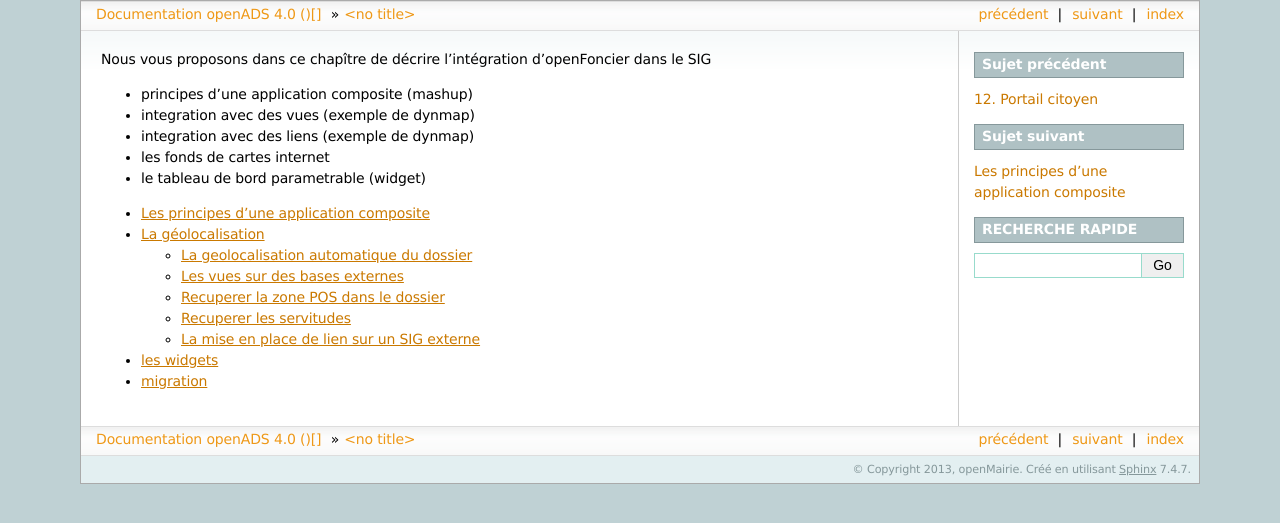
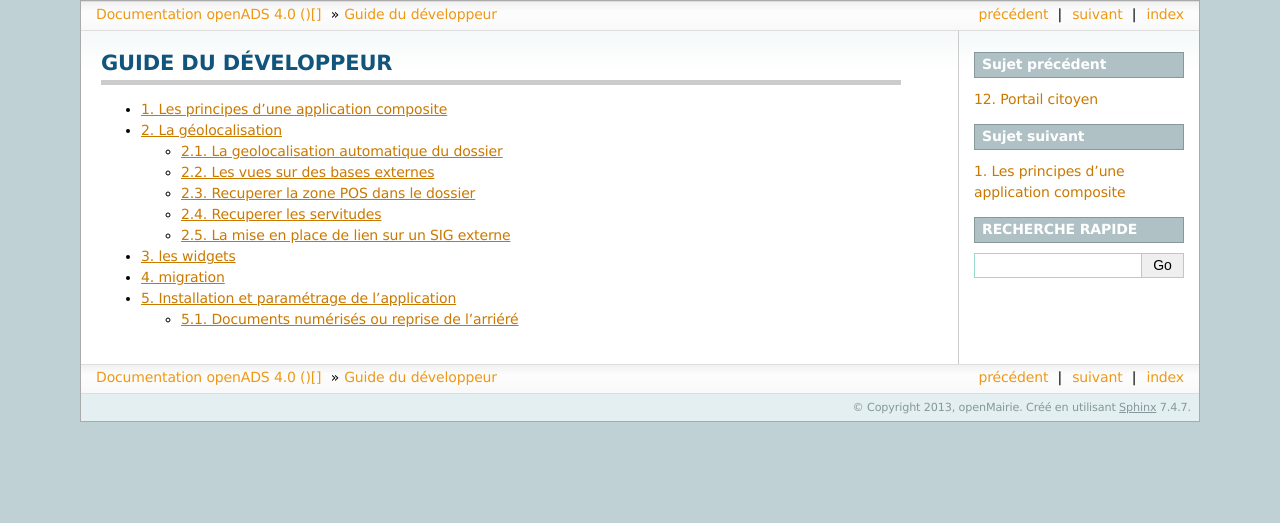
Before and after one commit to mpavaux/openads-documentation, a Sphinx documentation site: the page built from source/guide_developpeur/index.rst, in a window 1280 px wide. Shown: the top 523 px of the page. Built offline with Sphinx 7.4.7, drawn with Linux system fonts in a browser that asks for light colours.

Commit message:
* Amélioration de la page d'accueil du guide du développeur.

```diff
--- a/source/guide_developpeur/index.rst
+++ b/source/guide_developpeur/index.rst
@@ -1,24 +1,14 @@
-.. _index:
+.. _guide_developpeur:
 
-
-
-Nous vous proposons dans ce chapître de décrire l'intégration d'openFoncier dans le SIG
-
-- principes d'une application composite (mashup)
-
-- integration avec des vues (exemple de dynmap)
-
-- integration avec des liens (exemple de dynmap)
-
-- les fonds de cartes internet
-
-- le tableau de bord parametrable (widget)
-
-
+####################
+Guide du développeur
+####################
 
 .. toctree::
+    :numbered:
 
     principes_integration.rst
     geolocalisation.rst
     widget.rst
     migration.rst
+    installation_parametrage.rst
```
